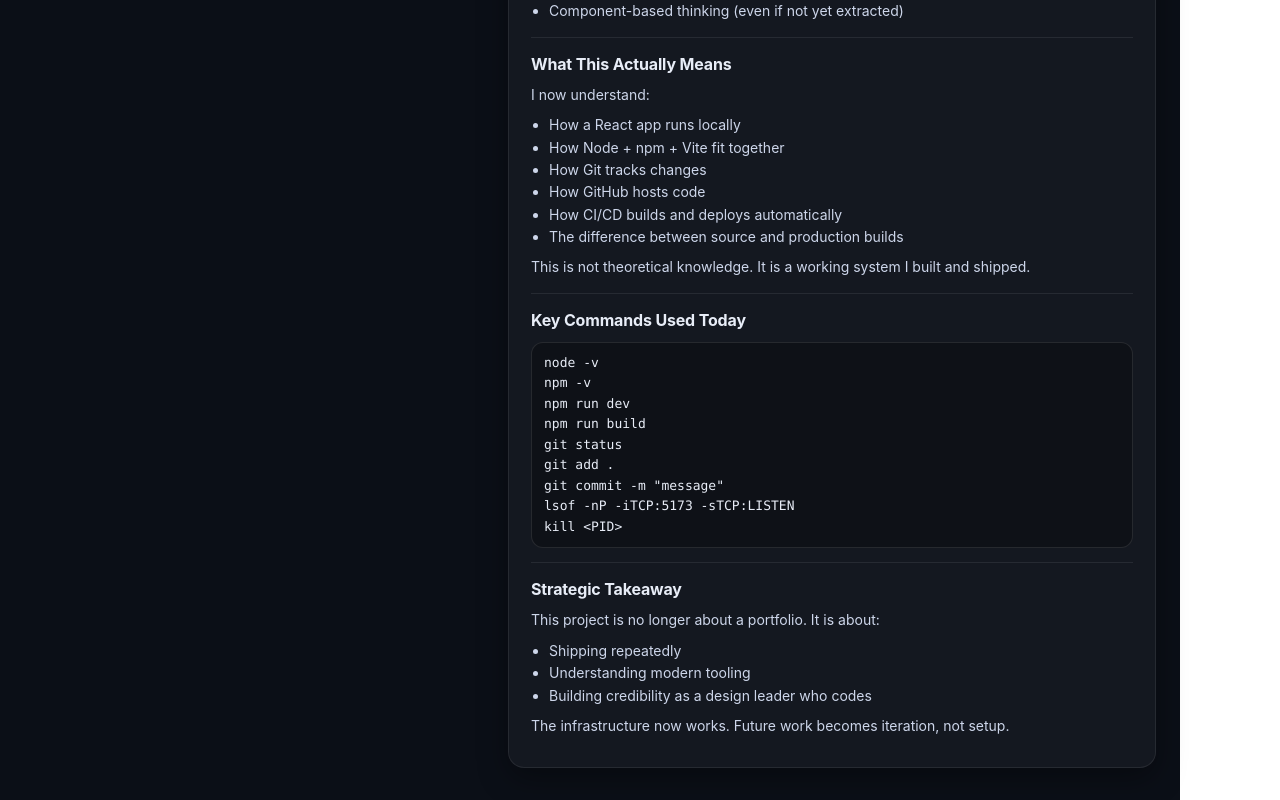
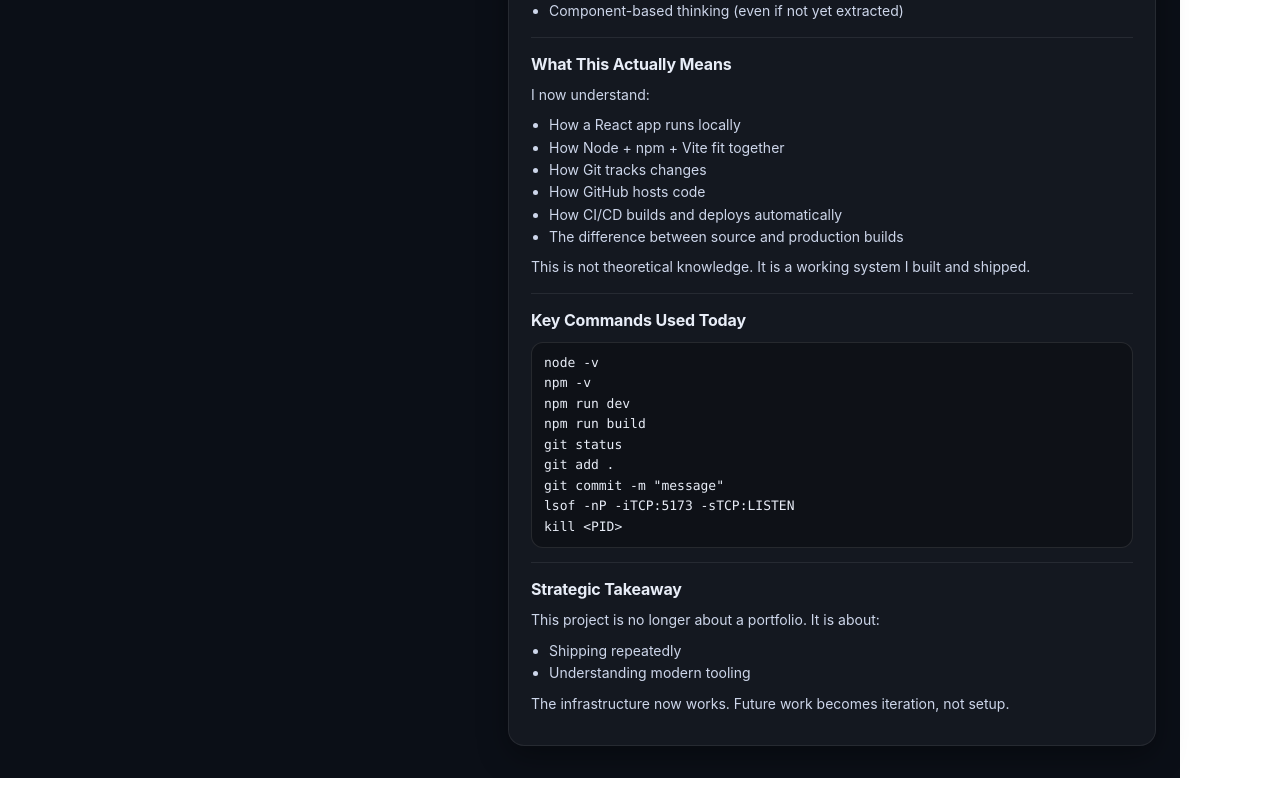
Before and after one commit to franckhoffmann/code-learning, a React (Vite) app: page / in a window 1280 px wide. Shown: the part 2592-3392 px from the top of the page. After the commit the page ends 3370 px from the top, so only its background shows below. Built offline with nearby package versions, Linux system fonts and the light colour scheme.

Commit message:
Removed one line

```diff
--- a/src/App.jsx
+++ b/src/App.jsx
@@ -233,7 +233,6 @@
               <ul style={styles.ul}>
                 <li>Shipping repeatedly</li>
                 <li>Understanding modern tooling</li>
-                <li>Building credibility as a design leader who codes</li>
               </ul>
               <p style={styles.p}>
                 The infrastructure now works. Future work becomes iteration, not setup.
```
